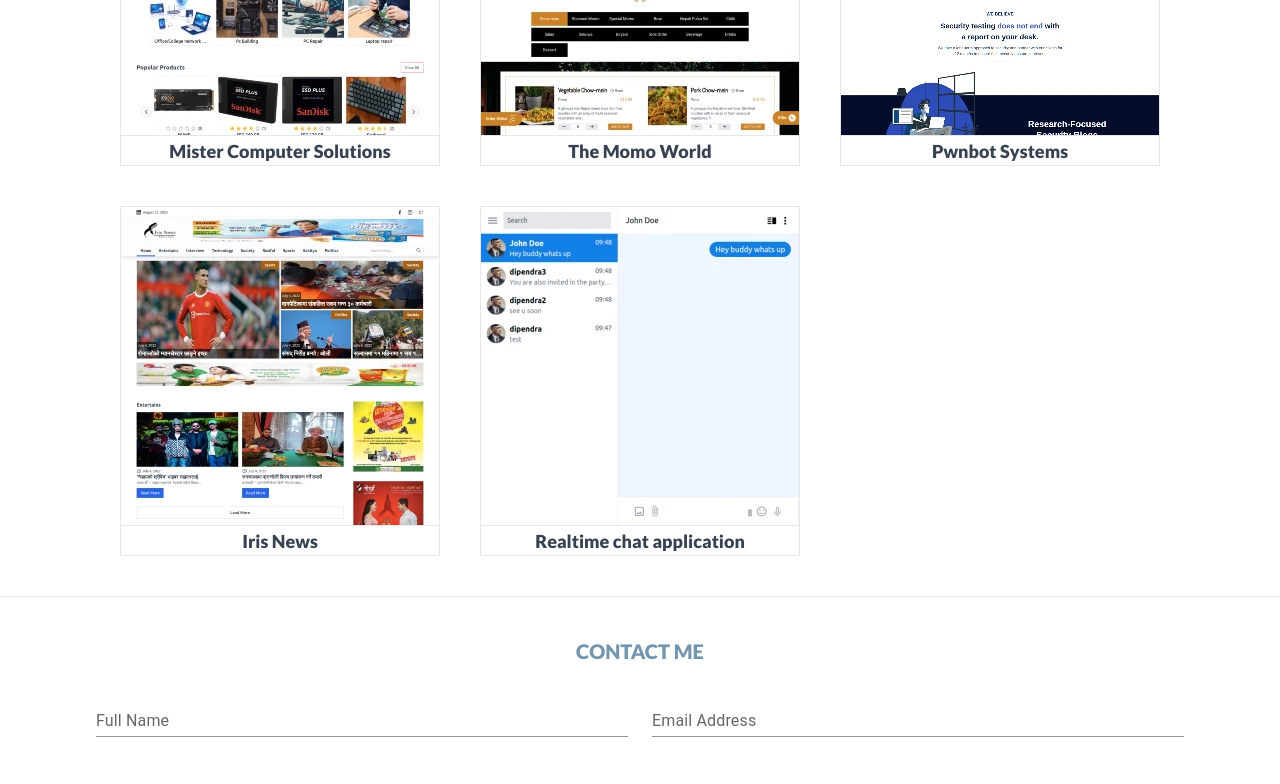
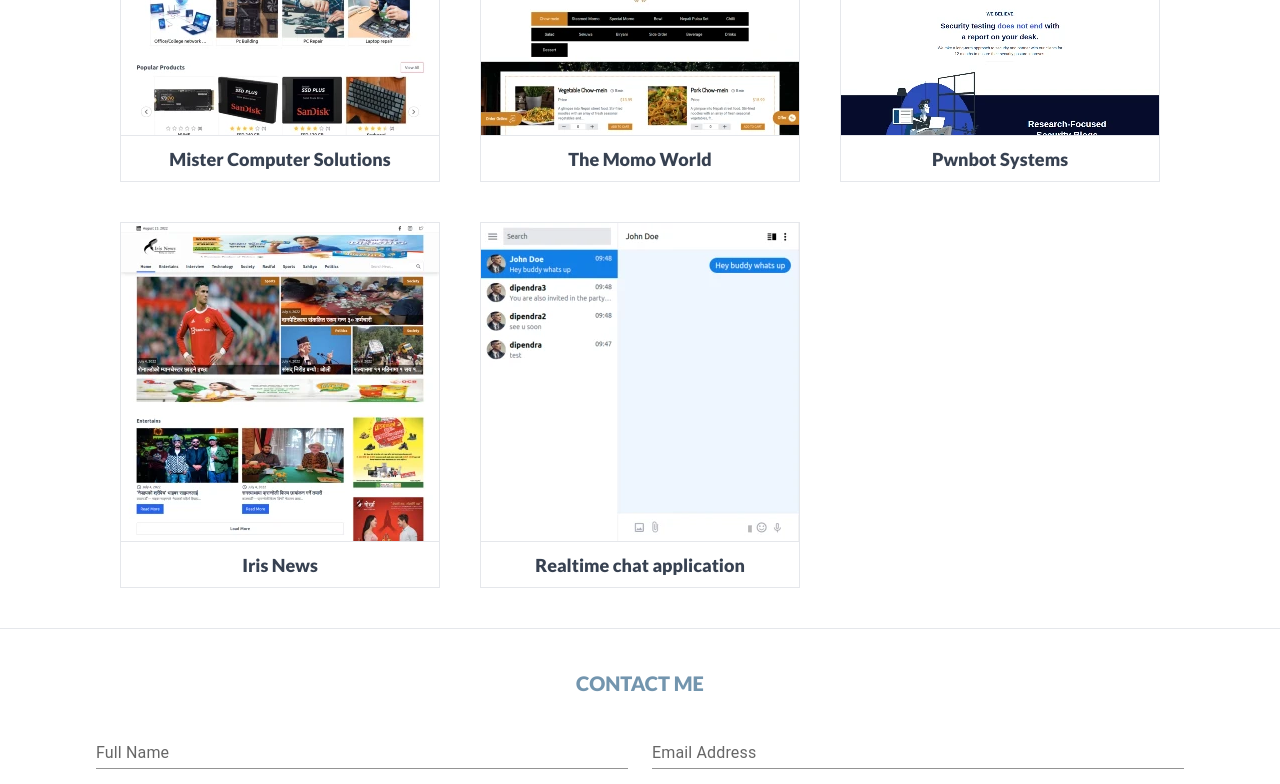
Before and after one commit to Dipendra-Paudel/my-portfolio, a Next.js app: page / in a window 1280 px wide. Shown: the part 2000-2784 px from the top of the page. Built offline with nearby package versions, Linux system fonts and the light colour scheme; no server answers; a web font is replaced by a local one.

Commit message:
bold tags reduced to 4

```diff
--- a/components/pages/home/About.jsx
+++ b/components/pages/home/About.jsx
@@ -14,11 +14,11 @@ const About = () => {
           <div className="space-y-6 md:space-y-0 md:flex md:flex-row-reverse justify-between h-full">
             <div className="flex-1 text-gray-600">
               <div className="space-y-2 xl:space-y-4">
-                <h2 className="text-xl text-primary font-bold">ABOUT ME</h2>
+                <b className="text-xl text-primary font-bold">ABOUT ME</b>
 
-                <h3 className="text-4xl xl:text-5xl font-bold text-darkColor">
+                <h2 className="text-4xl xl:text-5xl font-bold text-darkColor">
                   Fullstack Developer
-                </h3>
+                </h2>
 
                 <div className="text-justify">
                   I am a professional React.js and Next.js developer. I also
--- a/components/pages/home/HeroSection.jsx
+++ b/components/pages/home/HeroSection.jsx
@@ -12,7 +12,7 @@ const HeroSection = () => {
               <div className="flex-1">
                 <div className="space-y-4">
                   <div className="space-y-2">
-                    <b className="text-xl text-gray-600">Hey,</b>
+                    <div className="text-xl font-bold text-gray-600">Hey,</div>
                     <h1 className="text-3xl xl:text-5xl font-bold text-darkColor">
                       {"It's me Dipendra Paudel"}
                     </h1>
--- a/components/pages/home/Projects.jsx
+++ b/components/pages/home/Projects.jsx
@@ -50,9 +50,9 @@ const Projects = () => {
                       </div>
                     </div>
 
-                    <b className="p-1 xl:p-2 text-gray-700 lg:text-lg">
+                    <div className="p-1 xl:p-2 font-bold text-gray-700 lg:text-lg">
                       {title}
-                    </b>
+                    </div>
                   </div>
                 );
               })}
```
